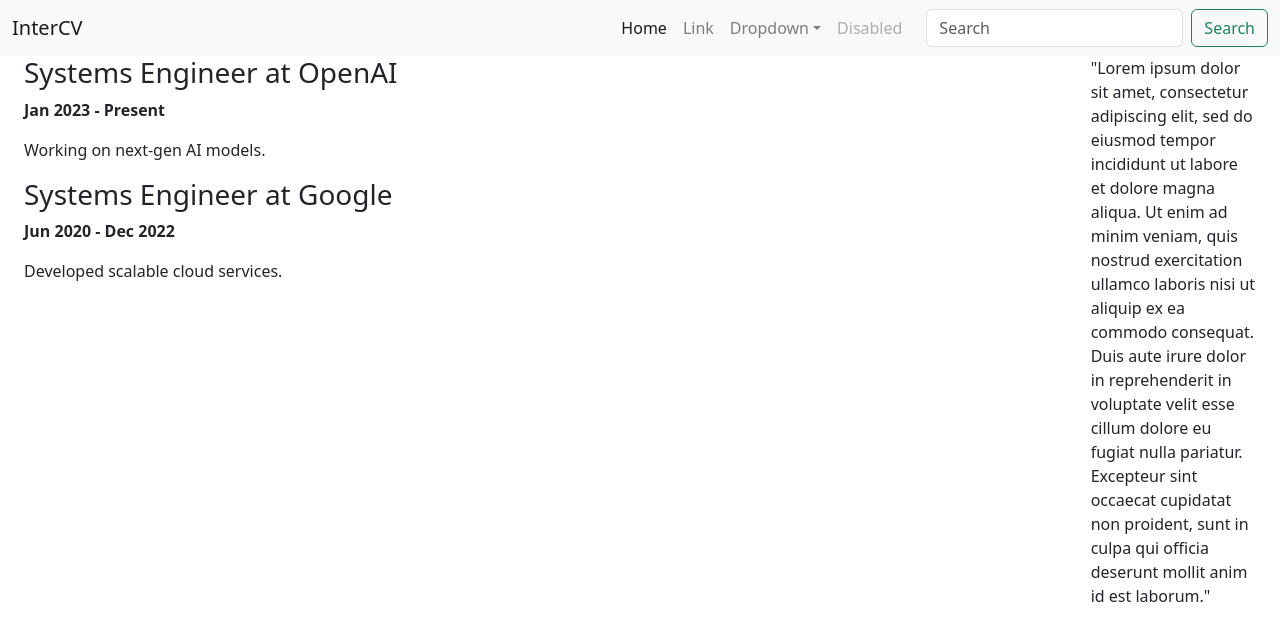
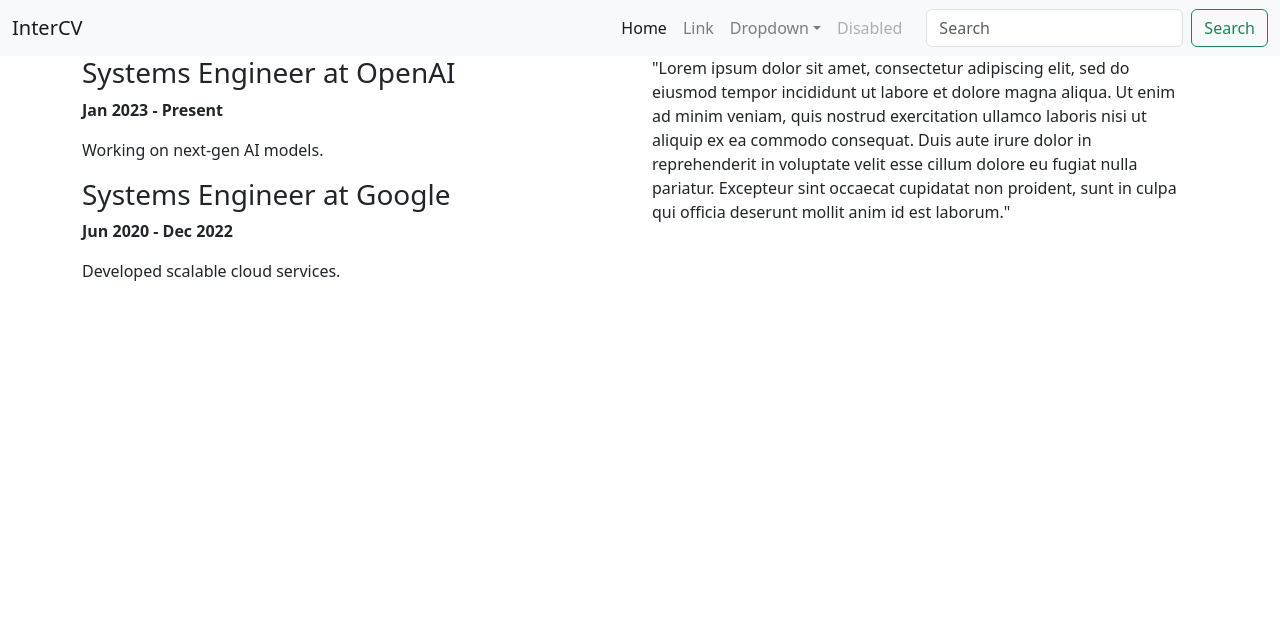
Before and after one commit to EricNorrwing/InterCV, a React (Vite) app in the folder intercv.client/: page / in a window 1280 px wide. Shown: the top 640 px of the page. Built offline with nearby package versions, Linux system fonts and the light colour scheme.

Commit message:
added router package

```diff
--- a/intercv.client/src/layouts/CVLayout/CVLayout.tsx
+++ b/intercv.client/src/layouts/CVLayout/CVLayout.tsx
@@ -3,12 +3,12 @@
 const CVLayout = () => {
     return (
 
-    <div className="container-fluid-md px-4">
-        <div className="row gx-5">
+    <div className="container">
+        <div className="row">
             <div className="col">
                 <ExperienceList/>
             </div>
-            <div className="col col-lg-2">
+            <div className="col">
                 "Lorem ipsum dolor sit amet, consectetur adipiscing elit, sed do eiusmod tempor incididunt ut labore
                 et dolore magna aliqua. Ut enim ad minim veniam, quis nostrud exercitation ullamco laboris nisi ut
                 aliquip ex ea commodo consequat. Duis aute irure dolor in reprehenderit in voluptate velit esse
```
Also changed, not shown: intercv.client/src/pages/CVDisplayPage/CVDisplayPage.tsx (added, +7 -0 lines), 1 other file (tests, documents, lock files or other folders).
